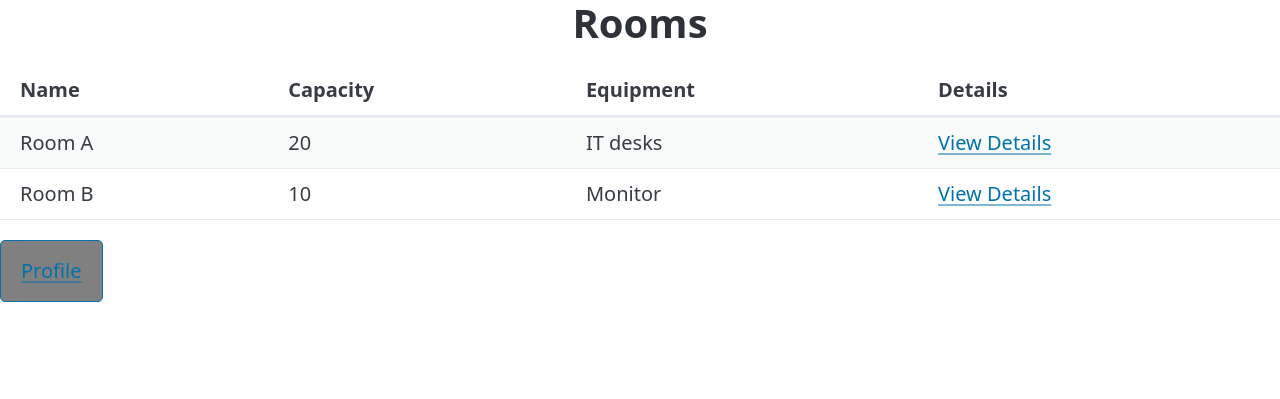
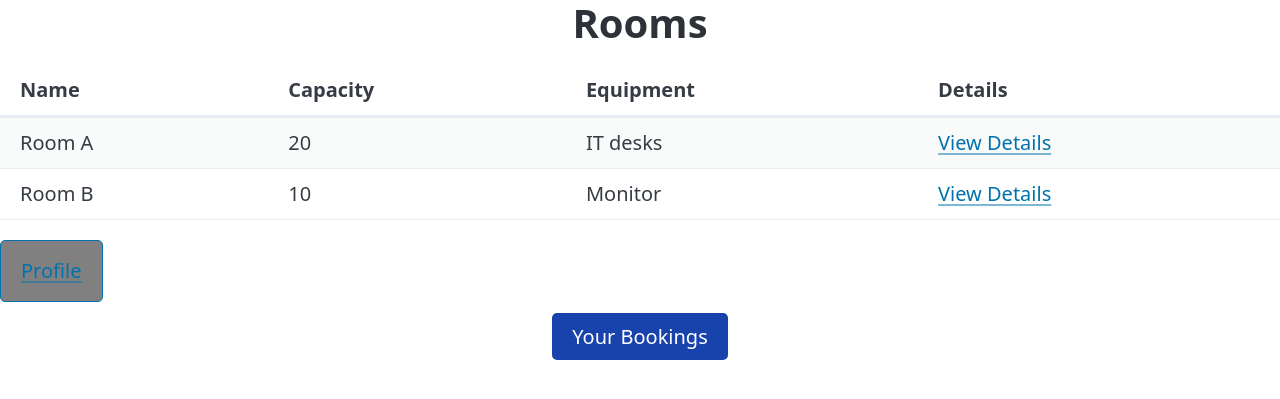
Before and after one commit to Zainab4523/Itcs333-Prj, a PHP site: page /view_rooms.php in a window 1280 px wide. Shown: the top 399 px of the page. Run offline with PHP 8.4, Linux system fonts and the light colour scheme; data comes from the database, SQL or seed files in the repository; style sheets or scripts are compiled from the project's sources.

Commit message:
G changes

```diff
--- a/view_rooms.php
+++ b/view_rooms.php
@@ -41,9 +41,16 @@ if (!$result) {
             ?>
         </tbody>
         </table>
+
         <button style="background-color:gray;">
         <a href="profile.php">Profile</a>
         </button>
 
+        <div style="text-align: center; margin-top: 20px;">
+        <a href="booking_interface.php" style="padding: 10px 20px; background-color: #1843ad; color: white; text-decoration: none; border-radius: 5px;">
+            Your Bookings
+        </a>
+        </div>
+
 </body>
 </html>
```
